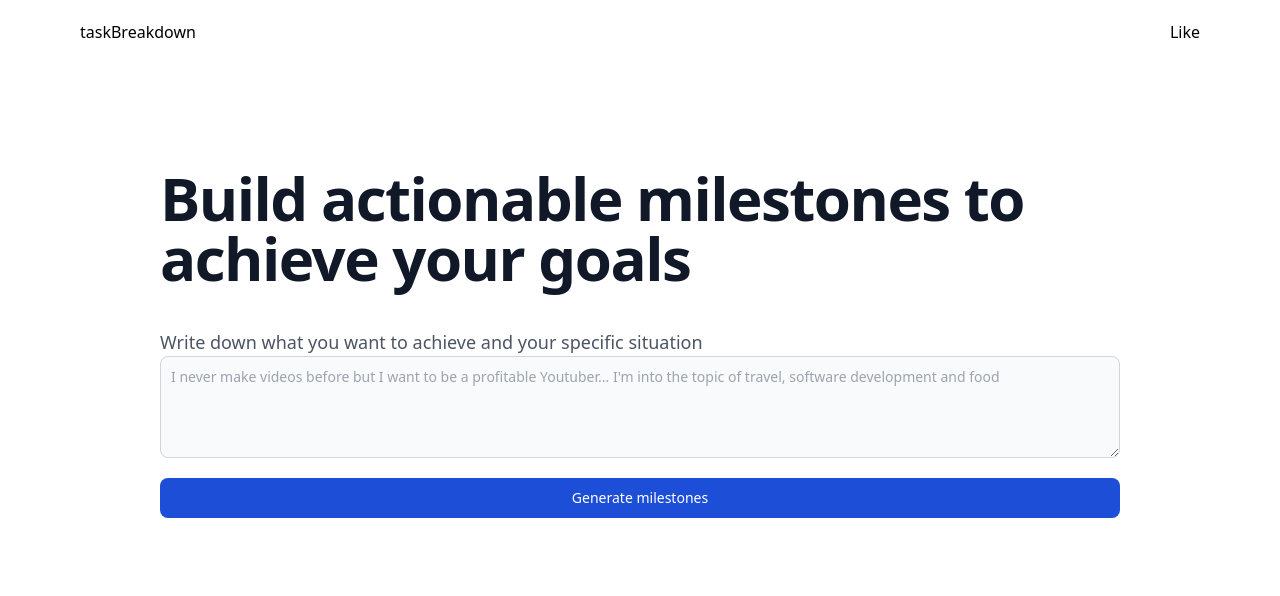
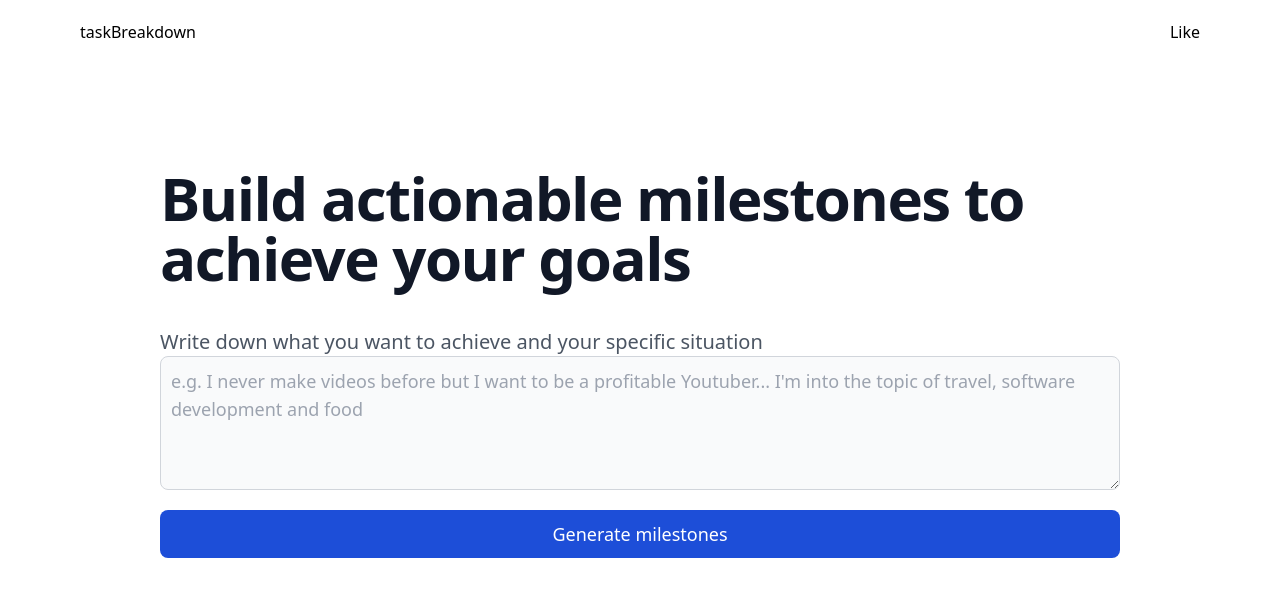
Before and after one commit to iamseye/task-ai, a Next.js app: page / in a window 1280 px wide. Shown: the top 596 px of the page. Built offline with nearby package versions, Linux system fonts and the light colour scheme.

Commit message:
feat: added scroll to view

```diff
--- a/components/GoalInputForm.component.tsx
+++ b/components/GoalInputForm.component.tsx
@@ -16,7 +16,7 @@ const GoalInputForm = ({
       <form onSubmit={onSubmitGenerate}>
         <label
           htmlFor="input-todo"
-          className="mb-2 text-lg font-medium text-gray-600 w-full"
+          className="mb-2 text-xl font-medium text-gray-600 w-full"
         >
           Write down what you want to achieve and your specific situation
         </label>
@@ -25,13 +25,13 @@ const GoalInputForm = ({
           <textarea
             id="input-todo"
             rows={4}
-            className="block p-2.5 w-full text-sm text-gray-900 bg-gray-50 rounded-lg border border-gray-300 focus:ring-blue-500 focus:border-blue-500"
-            placeholder="I never make videos before but I want to be a profitable Youtuber... I'm into the topic of travel, software development and food"
+            className="block p-2.5 w-full text-lg text-gray-900 bg-gray-50 rounded-lg border border-gray-300 focus:ring-blue-500 focus:border-blue-500"
+            placeholder="e.g. I never make videos before but I want to be a profitable Youtuber... I'm into the topic of travel, software development and food"
             onChange={(event) => setInputGoal(event.target.value.trim())}
           ></textarea>
           <button
             type="submit"
-            className="text-white bg-blue-700 hover:bg-blue-800 focus:ring-4 focus:ring-blue-300 font-medium rounded-lg text-sm px-5 py-2.5 mt-5"
+            className="text-white bg-blue-700 hover:bg-blue-800 focus:ring-4 focus:ring-blue-300 font-medium rounded-lg text-lg px-5 py-2.5 mt-5"
           >
             {isLoading ? <DotLoader /> : 'Generate milestones'}
           </button>
--- a/pages/index.tsx
+++ b/pages/index.tsx
@@ -1,12 +1,13 @@
 import Head from 'next/head';
 import { Inter } from 'next/font/google';
-import { useState, SyntheticEvent } from 'react';
+import { useState, SyntheticEvent, useRef } from 'react';
 
 import Header from '@/components/Header.component';
 import GoalInputForm from '@/components/GoalInputForm.component';
 import TextCard from '@/components/TextCard.component';
 import Quote from '@/components/Quote.component';
 import { ENCOURAGE_FORMAT } from '@/utils/openAI';
+import { useScrollToView } from '@/utils/hooks';
 
 const inter = Inter({ subsets: ['latin'] });
 
@@ -14,6 +15,8 @@ export default function Home() {
   const [inputGoal, setInputGoal] = useState('');
   const [isLoading, setLoading] = useState(false);
   const [generatedAIResponse, setGeneratedAIResponse] = useState('');
+
+  const ref = useScrollToView();
 
   const onSubmitGenerate = async (event: SyntheticEvent) => {
     event.preventDefault();
@@ -81,21 +84,27 @@ export default function Home() {
             onSubmitGenerate={onSubmitGenerate}
           />
 
+          {generatedAIResponse && (
+            <div ref={ref}>
               {generatedAIResponse?.split('\n\n').map((line) => {
                 const match = line.match(/\d\.\s*(.*?):\s*(.*)/);
                 if (match) {
                   const [, title, description] = match;
-              return <TextCard key={title} title={title} text={description} />;
+                  return (
+                    <TextCard key={title} title={title} text={description} />
+                  );
                 } else {
                   const match = line.match(
                     new RegExp(`${ENCOURAGE_FORMAT}\\s*(.*)`)
                   );
                   if (match) {
                     const [, description] = match;
-                return <Quote text={description} />;
+                    return <Quote key={description} text={description} />;
                   }
                 }
               })}
+            </div>
+          )}
         </div>
       </main>
     </div>
--- /dev/null
+++ b/utils/hooks.ts
@@ -0,0 +1,10 @@
+import { useRef } from 'react';
+
+export const useScrollToView = () => {
+  const ref = useRef<null | HTMLDivElement>(null);
+  if (ref.current !== null) {
+    ref.current.scrollIntoView({ behavior: 'smooth' });
+  }
+
+  return ref;
+};
```
Lines whose indentation alone changed are shown as unchanged.
